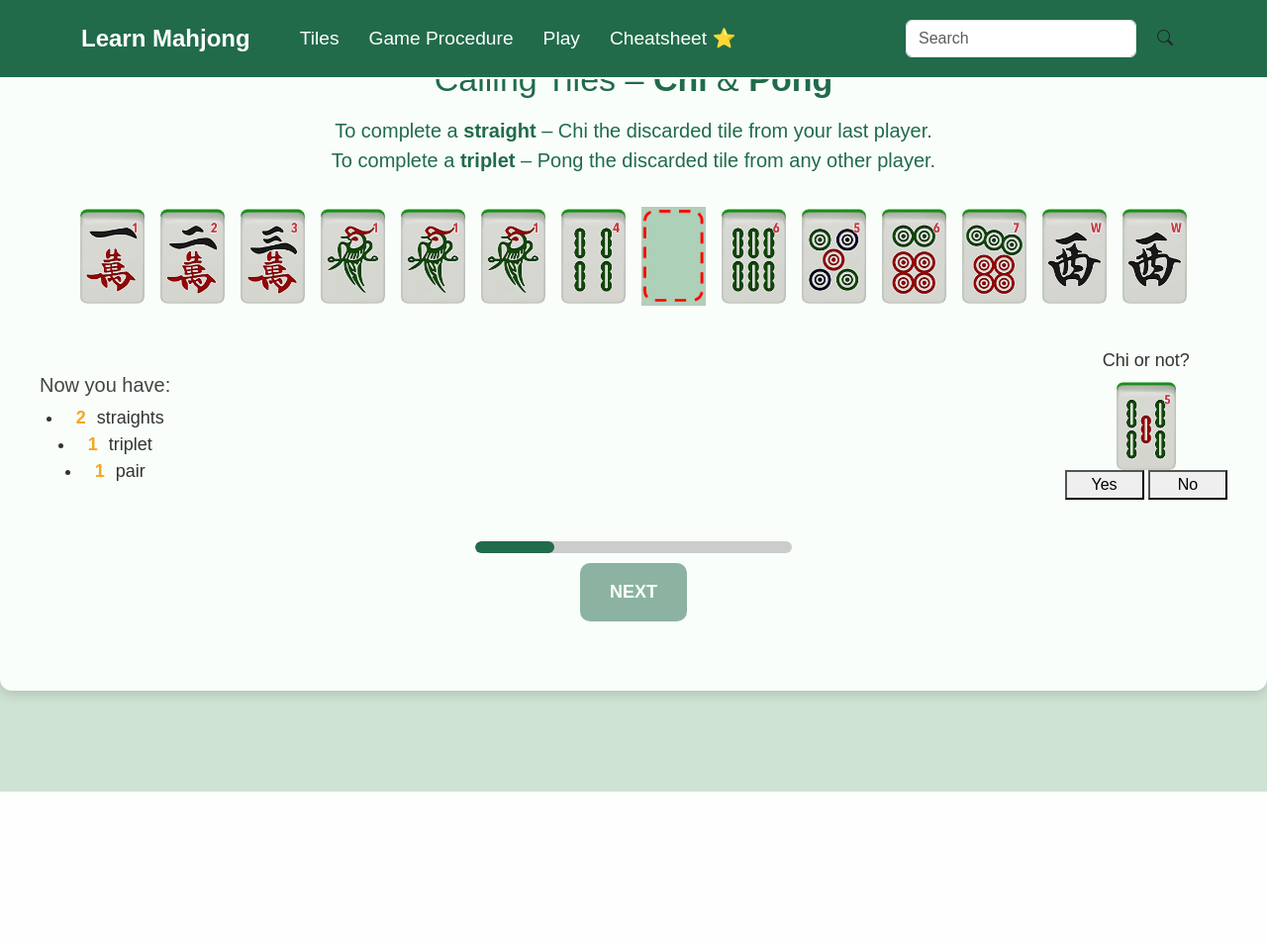
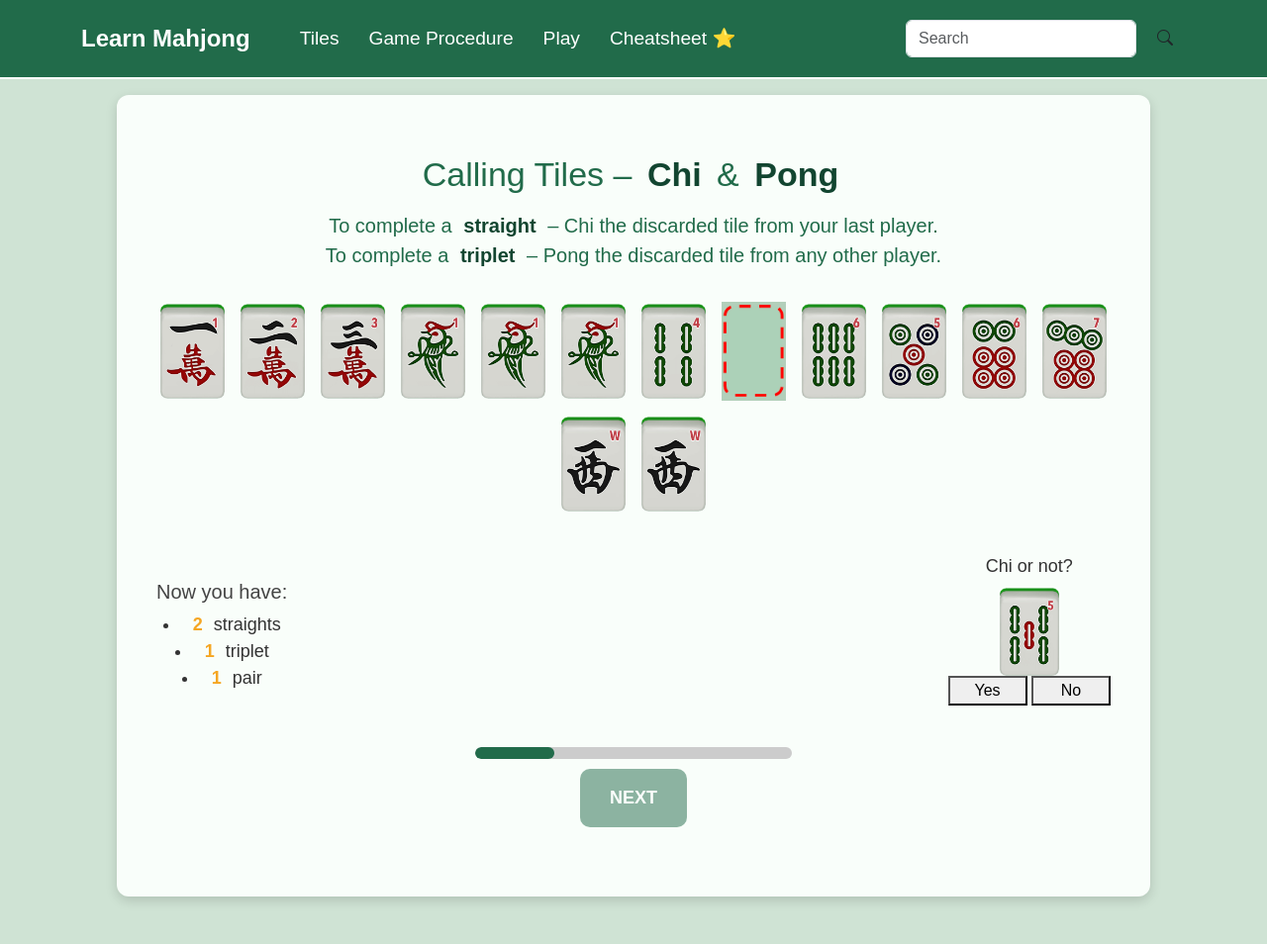
Before and after one commit to dby516/UIDesign_project, a Flask app: page /calling-tiles/1 in a window 1280 px wide. Shown: the whole page at 99% size. Before the commit the page ends 800 px from the top, so only its background shows below. Run offline with Flask 3, Linux system fonts and the light colour scheme.

Commit message:
made the style the the same as previous Game Procedure. Need to make the list item bigger

```diff
--- a/templates/calling_tiles.html
+++ b/templates/calling_tiles.html
@@ -23,12 +23,12 @@
   {% elif step == 4 %}
     <script src="{{ url_for('static', filename='calling_tile.js') }}" defer></script>
   {% endif %}
-
+  <div class="container py-5 px-4 px-lg-5 mt-5">
     <div class="winning-hands-container">
-    <h2>Calling Tiles – <strong>Chi</strong> &amp; <strong>Pong</strong></h2>
+      <h2>Calling Tiles – <strong class="highlight">Chi</strong> &amp; <strong class="highlight">Pong</strong></h2>
       <p>
-      To complete a <strong>straight</strong> – Chi the discarded tile from your last player.<br>
-      To complete a <strong>triplet</strong> – Pong the discarded tile from any other player.
+        To complete a <strong class="highlight">straight</strong> – Chi the discarded tile from your last player.<br>
+        To complete a <strong class="highlight">triplet</strong> – Pong the discarded tile from any other player.
       </p>
 
       <div id="tileHand" class="tile-hand">
@@ -70,8 +70,13 @@
             class="tile discard-mini"
             alt="{{ discard_tile|replace('_',' ') }}">
             <div class="action-buttons">
+              {% if step == 4 %}
+                <button type="button" data-action="DoIt">Chi</button>
+                <button type="button" data-action="Pass">Pong</button>
+              {% else %}
                 <button type="button" data-action="DoIt">Yes</button>
                 <button type="button" data-action="Pass">No</button>
+              {% endif %}
             </div>
           <div id="feedback"></div>
         </div>
@@ -97,4 +102,5 @@
         {% endif %}
       </a>
     </div>
+  </div>
 {% endblock %}
```
Lines whose indentation alone changed are shown as unchanged.
